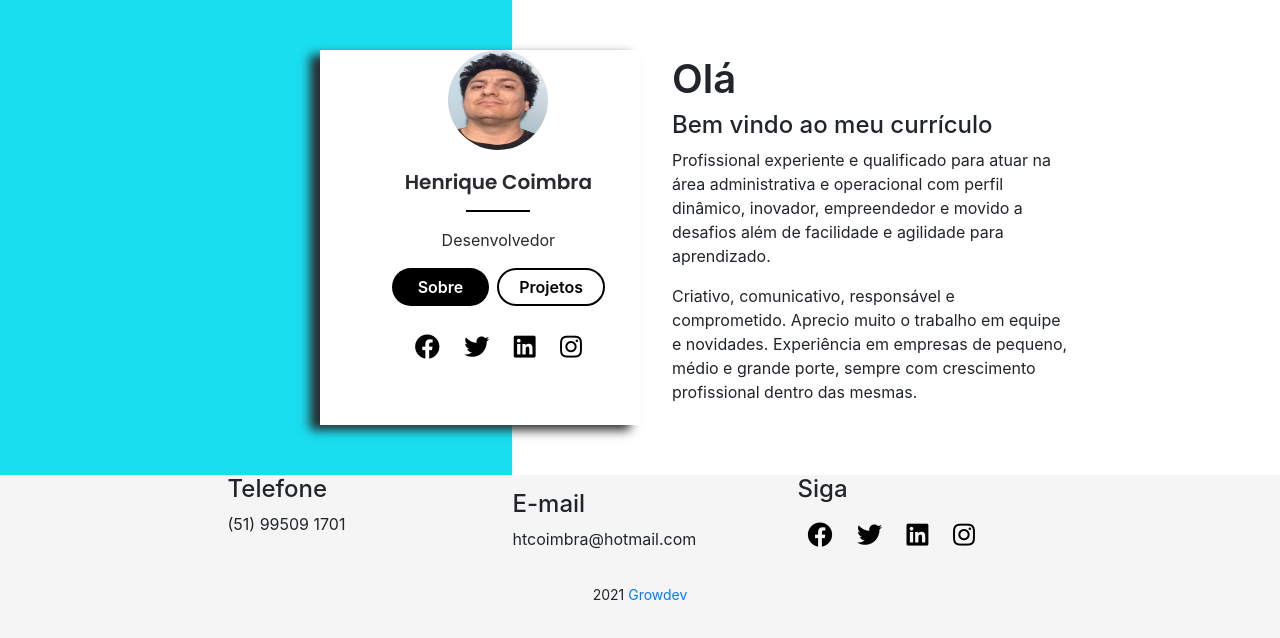
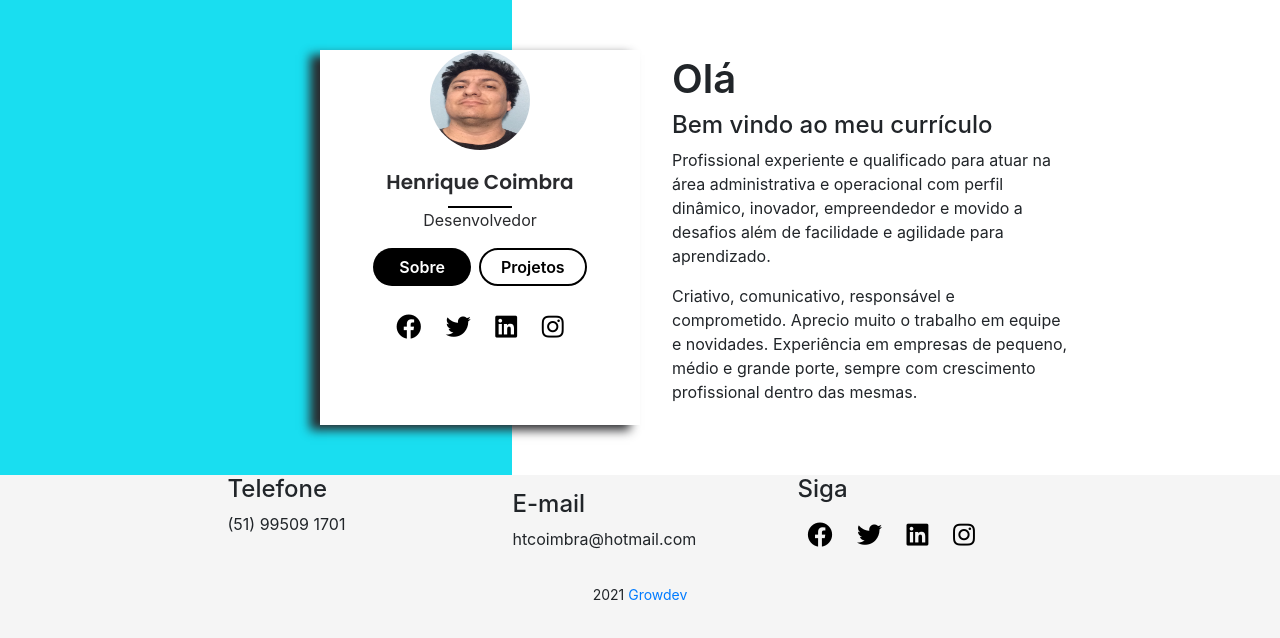
Before and after one commit to HTCoimbra/Codai, a plain HTML site: page index.html in a window 1280 px wide. Drawn offline with nearby package versions, Linux system fonts and the light colour scheme.

Commit message:
Correções Style

```diff
--- a/CSS/styles.css
+++ b/CSS/styles.css
@@ -20,6 +20,7 @@ body {
     height: 1px;
     background-color: black;
     width: 30%;
+    margin: auto;
 }
 
 .card-image {
@@ -36,7 +37,7 @@ body {
 
 .botoes-card {
     display: flex;
-    justify-content: center;
+    justify-content: center:
 }
 
 #btn-sobre {
@@ -99,7 +100,7 @@ body {
 
     .card-col {
         display: flex;
-        justify-content: flex-end;
+        justify-content: center;
         align-content: center;
         background-color: #fff !important;
         box-shadow: -10px 5px 10px 0px #292A2D;
```
